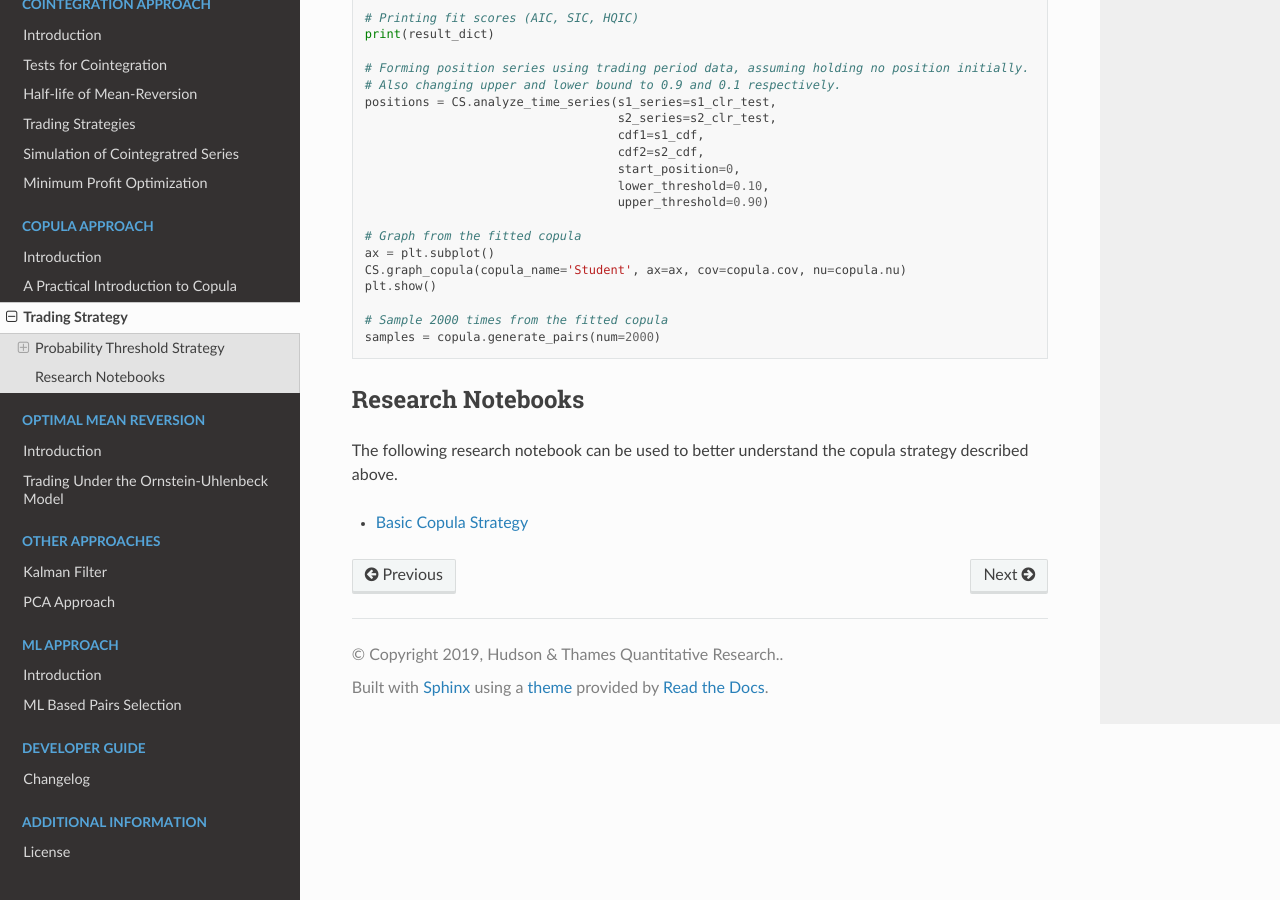
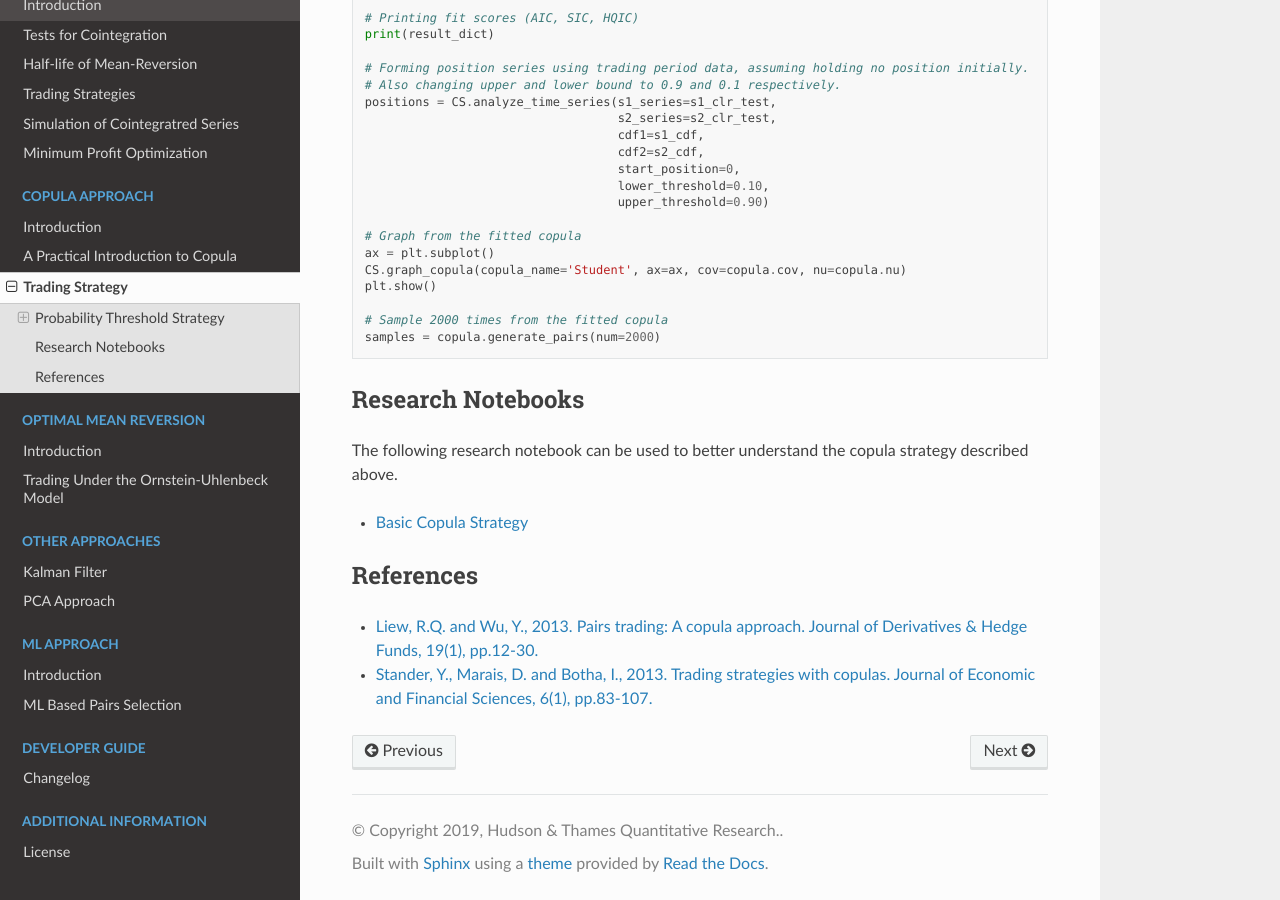
Before and after one commit to hudson-and-thames/arbitragelab, a Sphinx documentation site: the page built from docs/source/copula_approach/trading_strategy.rst, in a window 1280 px wide and 900 px high, scrolled down 3825 px. Built offline with Sphinx 7.4.7 and the Read the Docs theme 2.0.0, drawn with Linux system fonts in a browser that asks for light colours.

Commit message:
Update Notebook links in Basic Copula Approach

```diff
--- a/docs/source/copula_approach/copula_brief_intro.rst
+++ b/docs/source/copula_approach/copula_brief_intro.rst
@@ -290,7 +290,7 @@ Research Notebooks
 
 * `Basic Copula Strategy`_
 
-.. _`Basic Copula Strategy`: https://github.com/hudson-and-thames/arbitrage_research/blob/copula_approach/copula_approach/Copula_Notebook_Liew_etal.ipynb
+.. _`Basic Copula Strategy`: https://github.com/Hudson-and-Thames-Clients/arbitrage_research/blob/master/Copula%20Approach/Copula_Notebook_Liew_etal.ipynb
 
 References
 ##########
--- a/docs/source/copula_approach/trading_strategy.rst
+++ b/docs/source/copula_approach/trading_strategy.rst
@@ -147,4 +147,10 @@ The following research notebook can be used to better understand the copula stra
 
 * `Basic Copula Strategy`_
 
-.. _`Basic Copula Strategy`: https://github.com/hudson-and-thames/arbitrage_research/blob/copula_approach/copula_approach/Copula_Notebook_Liew_etal.ipynbipynb
+.. _`Basic Copula Strategy`: https://github.com/Hudson-and-Thames-Clients/arbitrage_research/blob/master/Copula%20Approach/Copula_Notebook_Liew_etal.ipynb
+
+References
+##########
+
+* `Liew, R.Q. and Wu, Y., 2013. Pairs trading: A copula approach. Journal of Derivatives & Hedge Funds, 19(1), pp.12-30. <https://link.springer.com/article/10.1057/jdhf.2013.1>`__
+* `Stander, Y., Marais, D. and Botha, I., 2013. Trading strategies with copulas. Journal of Economic and Financial Sciences, 6(1), pp.83-107. <https://www.researchgate.net/publication/318054326>`__
```
Also changed, not shown: 1 other file.
